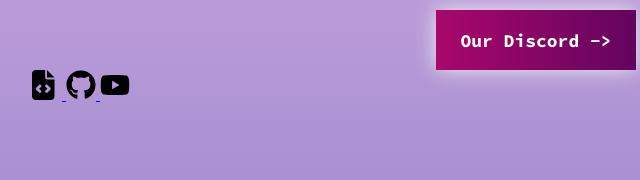
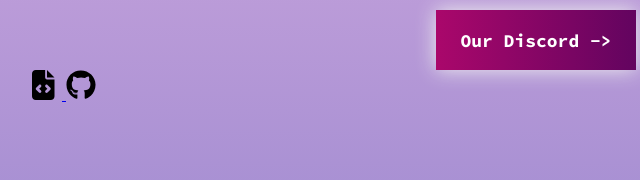
Before and after one commit to c0ntrolshard/Note-Everest-Team, a plain HTML site: page index.html in a window 1280 px wide. Shown: the part 668-848 px from the top of the page, 104-744 px from the left. Drawn offline with Linux system fonts and the light colour scheme.

Commit message:
Add files via upload

```diff
--- a/index.html
+++ b/index.html
@@ -8,7 +8,6 @@
     <link rel="preconnect" href="https://fonts.gstatic.com" crossorigin>
     <link href="https://fonts.googleapis.com/css2?family=Source+Code+Pro:ital,wght@0,700;1,700&display=swap" rel="stylesheet">
     <link rel="stylesheet" href="css/style.css">
-    <link rel="icon" type="image/x-icon" href="/image/Icon ICO.ico">
     <style>
         .button {
             border: 0px;
@@ -68,10 +67,9 @@
         <button class="discordbtn" style="height: 60px; width: 200px; font-size: large; background-color: white; border-radius: 0px; position: relative;">Our Discord -></button>
     </a>
     </div>
-
     <a href="https://rapidapi.com/user/shardexplorer">
         <svg xmlns="http://www.w3.org/2000/svg" viewBox="0 0 512 512" width="30" height="30">
-            <path d="M64 0C28.7 0 0 28.7 0 64L0 448c0 35.3 28.7 64 64 64l256 0c35.3 0 64-28.7 64-64l0-288-128 0c-17.7 0-32-14.3-32-32L224 0 64 0zM256 0l0 128 128 0L256 0zM153 289l-31 31 31 31c9.4 9.4 9.4 24.6 0 33.9s-24.6 9.4-33.9 0L71 337c-9.4-9.4-9.4-24.6 0-33.9l48-48c9.4-9.4 24.6-9.4 33.9 0s9.4 24.6 0 33.9zM265 255l48 48c9.4 9.4 9.4 24.6 0 33.9l-48 48c-9.4 9.4-24.6 9.4-33.9 0s-9.4-24.6 0-33.9l31-31-31-31c-9.4-9.4-9.4-24.6 0-33.9s24.6-9.4 33.9 0z"/>
+        <path d="M64 0C28.7 0 0 28.7 0 64L0 448c0 35.3 28.7 64 64 64l256 0c35.3 0 64-28.7 64-64l0-288-128 0c-17.7 0-32-14.3-32-32L224 0 64 0zM256 0l0 128 128 0L256 0zM153 289l-31 31 31 31c9.4 9.4 9.4 24.6 0 33.9s-24.6 9.4-33.9 0L71 337c-9.4-9.4-9.4-24.6 0-33.9l48-48c9.4-9.4 24.6-9.4 33.9 0s9.4 24.6 0 33.9zM265 255l48 48c9.4 9.4 9.4 24.6 0 33.9l-48 48c-9.4 9.4-24.6 9.4-33.9 0s-9.4-24.6 0-33.9l31-31-31-31c-9.4-9.4-9.4-24.6 0-33.9s24.6-9.4 33.9 0z"/>
         </svg>
     </a>
     <a href="https://github.com/c0ntrolshard">
@@ -79,10 +77,5 @@
         <path d="M165.9 397.4c0 2-2.3 3.6-5.2 3.6-3.3 .3-5.6-1.3-5.6-3.6 0-2 2.3-3.6 5.2-3.6 3-.3 5.6 1.3 5.6 3.6zm-31.1-4.5c-.7 2 1.3 4.3 4.3 4.9 2.6 1 5.6 0 6.2-2s-1.3-4.3-4.3-5.2c-2.6-.7-5.5 .3-6.2 2.3zm44.2-1.7c-2.9 .7-4.9 2.6-4.6 4.9 .3 2 2.9 3.3 5.9 2.6 2.9-.7 4.9-2.6 4.6-4.6-.3-1.9-3-3.2-5.9-2.9zM244.8 8C106.1 8 0 113.3 0 252c0 110.9 69.8 205.8 169.5 239.2 12.8 2.3 17.3-5.6 17.3-12.1 0-6.2-.3-40.4-.3-61.4 0 0-70 15-84.7-29.8 0 0-11.4-29.1-27.8-36.6 0 0-22.9-15.7 1.6-15.4 0 0 24.9 2 38.6 25.8 21.9 38.6 58.6 27.5 72.9 20.9 2.3-16 8.8-27.1 16-33.7-55.9-6.2-112.3-14.3-112.3-110.5 0-27.5 7.6-41.3 23.6-58.9-2.6-6.5-11.1-33.3 2.6-67.9 20.9-6.5 69 27 69 27 20-5.6 41.5-8.5 62.8-8.5s42.8 2.9 62.8 8.5c0 0 48.1-33.6 69-27 13.7 34.7 5.2 61.4 2.6 67.9 16 17.7 25.8 31.5 25.8 58.9 0 96.5-58.9 104.2-114.8 110.5 9.2 7.9 17 22.9 17 46.4 0 33.7-.3 75.4-.3 83.6 0 6.5 4.6 14.4 17.3 12.1C428.2 457.8 496 362.9 496 252 496 113.3 383.5 8 244.8 8zM97.2 352.9c-1.3 1-1 3.3 .7 5.2 1.6 1.6 3.9 2.3 5.2 1 1.3-1 1-3.3-.7-5.2-1.6-1.6-3.9-2.3-5.2-1zm-10.8-8.1c-.7 1.3 .3 2.9 2.3 3.9 1.6 1 3.6 .7 4.3-.7 .7-1.3-.3-2.9-2.3-3.9-2-.6-3.6-.3-4.3 .7zm32.4 35.6c-1.6 1.3-1 4.3 1.3 6.2 2.3 2.3 5.2 2.6 6.5 1 1.3-1.3 .7-4.3-1.3-6.2-2.2-2.3-5.2-2.6-6.5-1zm-11.4-14.7c-1.6 1-1.6 3.6 0 5.9 1.6 2.3 4.3 3.3 5.6 2.3 1.6-1.3 1.6-3.9 0-6.2-1.4-2.3-4-3.3-5.6-2z"/>
         </svg>
     </a>
-    <a href="https://www.youtube.com/@blubworkskeane">
-        <svg xmlns="http://www.w3.org/2000/svg" viewBox="0 0 576 512" width="30" height="30">
-            <path d="M549.7 124.1c-6.3-23.7-24.8-42.3-48.3-48.6C458.8 64 288 64 288 64S117.2 64 74.6 75.5c-23.5 6.3-42 24.9-48.3 48.6-11.4 42.9-11.4 132.3-11.4 132.3s0 89.4 11.4 132.3c6.3 23.7 24.8 41.5 48.3 47.8C117.2 448 288 448 288 448s170.8 0 213.4-11.5c23.5-6.3 42-24.2 48.3-47.8 11.4-42.9 11.4-132.3 11.4-132.3s0-89.4-11.4-132.3zm-317.5 213.5V175.2l142.7 81.2-142.7 81.2z"/>
-        </svg>
-    </a>
 </body>
 </html>
```
Also changed, not shown: ourprojectspage.html (+2 -1 lines), teampage.html (+0 -1 lines).
